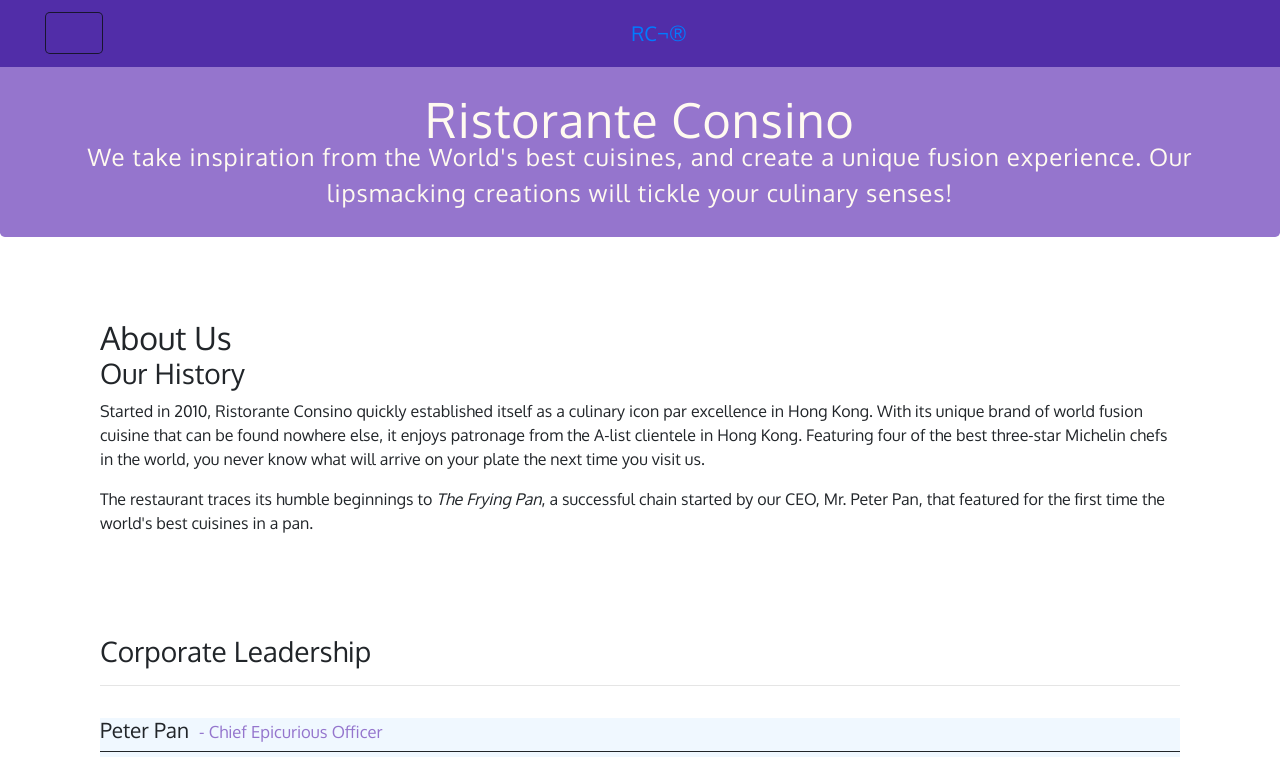
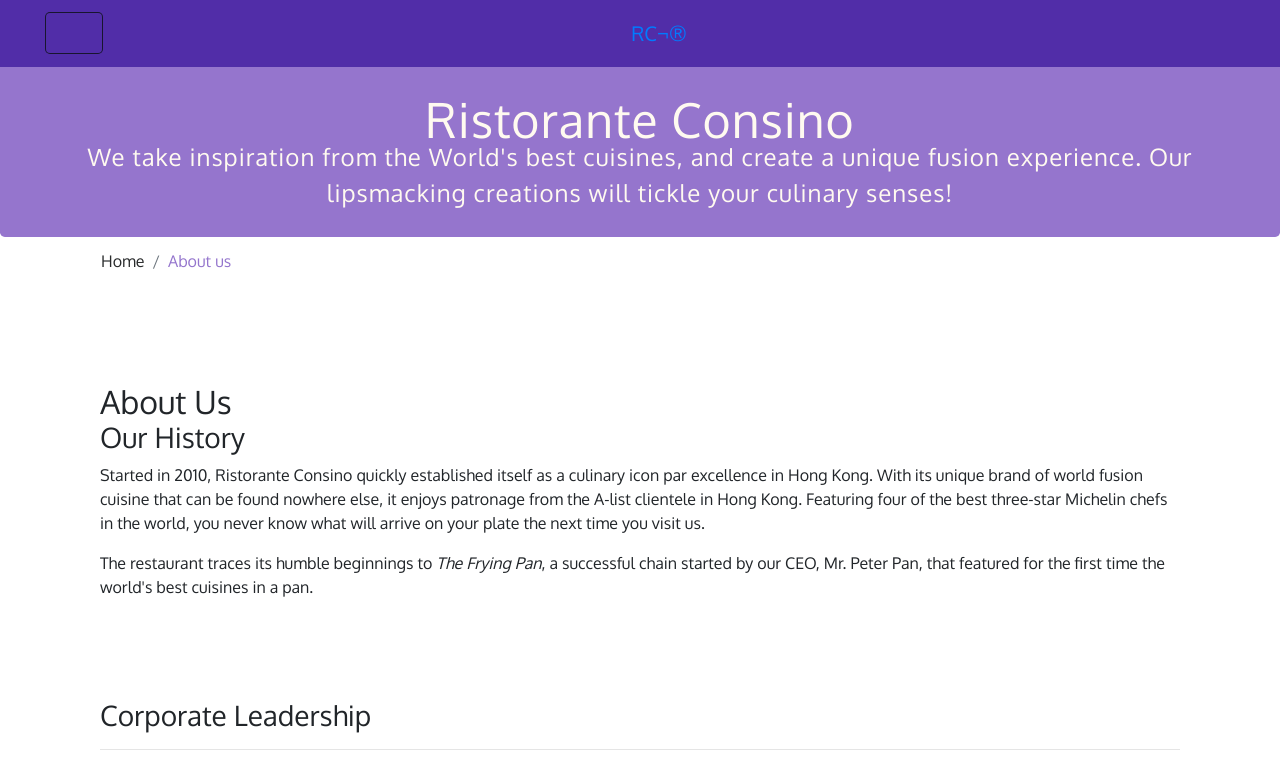
Before and after one commit to stefan22/rw2, a website: page aboutus.html in a window 1280 px wide. Shown: the top 757 px of the page. Drawn offline with nearby package versions, Linux system fonts and the light colour scheme.

Commit message:
breadcrumbs added

```diff
--- a/aboutus.html
+++ b/aboutus.html
@@ -53,6 +53,14 @@
     </header>
 
     <div class="container">
+        <!-- breadcrumbs -->
+        <div class="row row-content paddingTop">
+            <ol class="col-12 breadcrumb">
+                <li class="breadcrumb-item"><a href="./index.html">Home</a></li>
+                <li class="breadcrumb-item active"><a href="#">About us</a></li>
+            </ol>
+        </div><!--  endof row -->
+
         <div id="history" class="row row-content">
             <div class="col-12 col-sm-12">
                <h2 class="introformat">About Us</h2>
--- a/css/styles.css
+++ b/css/styles.css
@@ -20,6 +20,10 @@ body {
 
 .paddingTop {padding-top: 0!important;}
 
+/* breadcrumb */
+.breadcrumb {background-color: transparent;}
+.breadcrumb-item a {color:#292b2c;}
+.breadcrumb-item.active a {color:#9475cd;}
 
 /* navbar */
 /* cover entire h1 iphone6plus */
```
Also changed, not shown: index.html (+9 -0 lines), readme.md.
